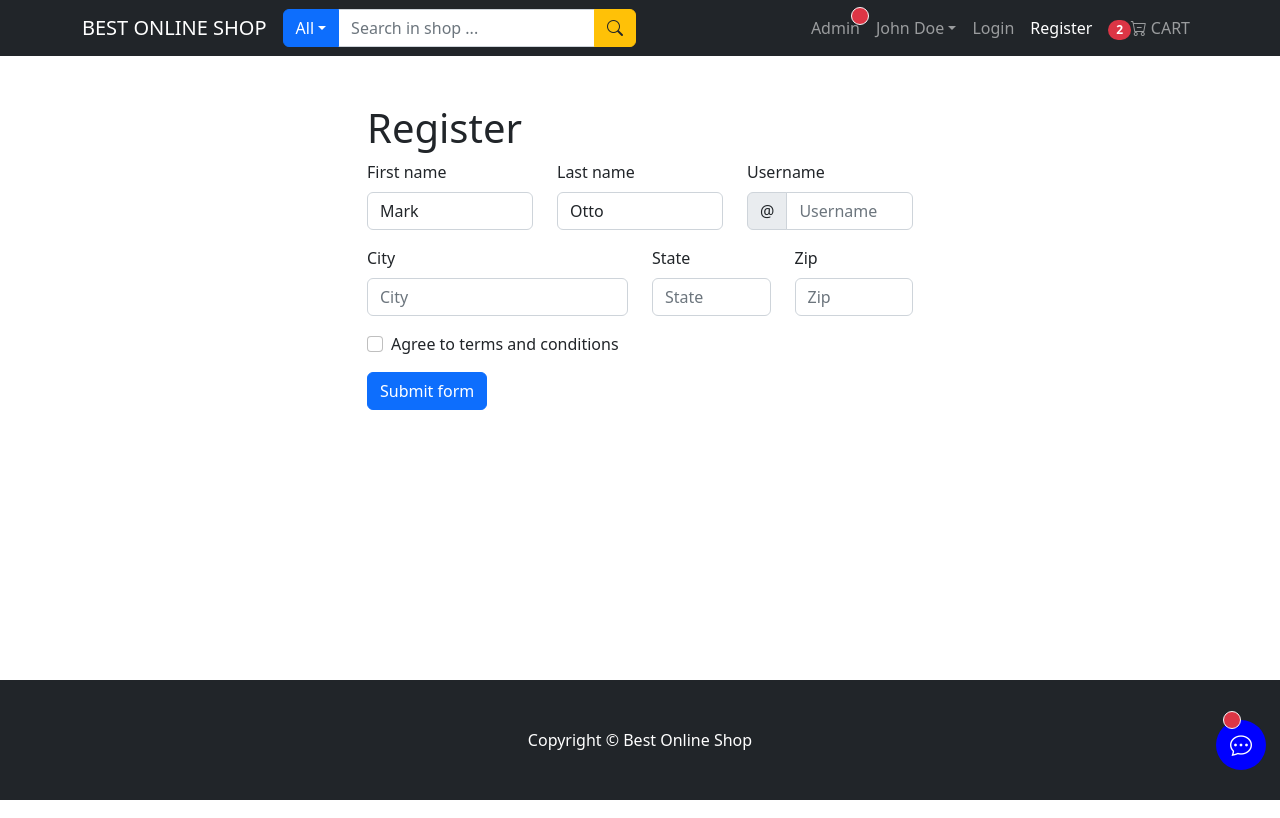
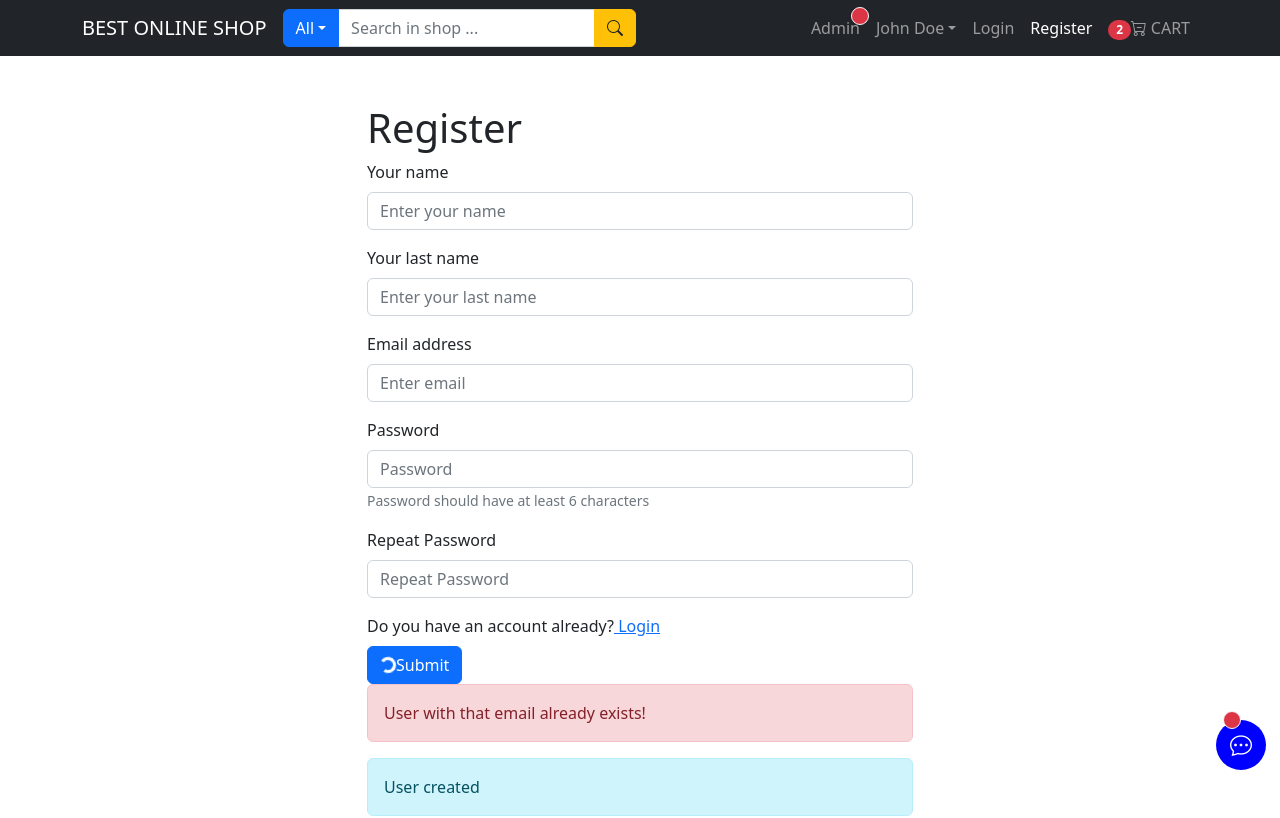
Before and after one commit to dturin1997/mern-stack-front, a React (Create React App) app: page /register in a window 1280 px wide. Shown: the top 818 px of the page. Built offline with nearby package versions, Linux system fonts and the light colour scheme.

Commit message:
Video-43-udemy: Continue Developing Register Page

```diff
--- a/src/pages/RegisterPage.js
+++ b/src/pages/RegisterPage.js
@@ -1,5 +1,7 @@
-import { Container, Row, Col, InputGroup, Form, Button } from "react-bootstrap";
+import { Container, Row, Col, Form, Button, Alert } from "react-bootstrap";
 import { useState } from "react";
+import { Link } from "react-router-dom";
+import Spinner from "react-bootstrap/Spinner";
 const RegisterPage = () => {
   const [validated, setValidated] = useState(false);
 
@@ -18,75 +20,95 @@
         <Col md={6}>
           <h1>Register</h1>
           <Form noValidate validated={validated} onSubmit={handleSubmit}>
-            <Row className="mb-3">
-              <Form.Group as={Col} md="4" controlId="validationCustom01">
-                <Form.Label>First name</Form.Label>
+            <Form.Group className="mb-3" controlId="validationCustom01">
+              <Form.Label>Your name</Form.Label>
               <Form.Control
                 required
                 type="text"
-                  placeholder="First name"
-                  defaultValue="Mark"
+                placeholder="Enter your name"
+                name="name"
               />
-                <Form.Control.Feedback>Looks good!</Form.Control.Feedback>
+              <Form.Control.Feedback type="invalid">
+                Please enter a name
+              </Form.Control.Feedback>
             </Form.Group>
-              <Form.Group as={Col} md="4" controlId="validationCustom02">
-                <Form.Label>Last name</Form.Label>
+            <Form.Group className="mb-3" controlId="formBasicLastName">
+              <Form.Label>Your last name</Form.Label>
               <Form.Control
                 required
                 type="text"
-                  placeholder="Last name"
-                  defaultValue="Otto"
-                />
-                <Form.Control.Feedback>Looks good!</Form.Control.Feedback>
-              </Form.Group>
-              <Form.Group as={Col} md="4" controlId="validationCustomUsername">
-                <Form.Label>Username</Form.Label>
-                <InputGroup hasValidation>
-                  <InputGroup.Text id="inputGroupPrepend">@</InputGroup.Text>
-                  <Form.Control
-                    type="text"
-                    placeholder="Username"
-                    aria-describedby="inputGroupPrepend"
-                    required
+                placeholder="Enter your last name"
+                name="lastName"
               />
               <Form.Control.Feedback type="invalid">
-                    Please choose a username.
-                  </Form.Control.Feedback>
-                </InputGroup>
-              </Form.Group>
-            </Row>
-            <Row className="mb-3">
-              <Form.Group as={Col} md="6" controlId="validationCustom03">
-                <Form.Label>City</Form.Label>
-                <Form.Control type="text" placeholder="City" required />
-                <Form.Control.Feedback type="invalid">
-                  Please provide a valid city.
+                Please enter your last name
               </Form.Control.Feedback>
             </Form.Group>
-              <Form.Group as={Col} md="3" controlId="validationCustom04">
-                <Form.Label>State</Form.Label>
-                <Form.Control type="text" placeholder="State" required />
+            <Form.Group className="mb-3" controlId="formBasicEmail">
+              <Form.Label>Email address</Form.Label>
+              <Form.Control
+                name="email"
+                required
+                type="email"
+                placeholder="Enter email"
+              />
               <Form.Control.Feedback type="invalid">
-                  Please provide a valid state.
+                Please anter a valid email address
               </Form.Control.Feedback>
             </Form.Group>
-              <Form.Group as={Col} md="3" controlId="validationCustom05">
-                <Form.Label>Zip</Form.Label>
-                <Form.Control type="text" placeholder="Zip" required />
+            <Form.Group className="mb-3" controlId="formBasicPassword">
+              <Form.Label>Password</Form.Label>
+              <Form.Control
+                name="password"
+                required
+                type="password"
+                placeholder="Password"
+                minLength={6}
+              />
               <Form.Control.Feedback type="invalid">
-                  Please provide a valid zip.
+                Please anter a valid password
+              </Form.Control.Feedback>
+              <Form.Text className="text-muted">
+                Password should have at least 6 characters
+              </Form.Text>
+            </Form.Group>
+            <Form.Group className="mb-3" controlId="formBasicPasswordRepeat">
+              <Form.Label>Repeat Password</Form.Label>
+              <Form.Control
+                name="confirmPassword"
+                required
+                type="password"
+                placeholder="Repeat Password"
+                minLength={6}
+              />
+              <Form.Control.Feedback type="invalid">
+                Both passwords should match
               </Form.Control.Feedback>
             </Form.Group>
+
+            <Row className="pb-2">
+              <Col>
+                Do you have an account already?
+                <Link to={"/login"}> Login </Link>
+              </Col>
             </Row>
-            <Form.Group className="mb-3">
-              <Form.Check
-                required
-                label="Agree to terms and conditions"
-                feedback="You must agree before submitting."
-                feedbackType="invalid"
+
+            <Button type="submit">
+              <Spinner
+                as="span"
+                animation="border"
+                size="sm"
+                role="status"
+                aria-hidden="true"
               />
-            </Form.Group>
-            <Button type="submit">Submit form</Button>
+              Submit
+            </Button>
+            <Alert show={true} variant="danger">
+              User with that email already exists!
+            </Alert>
+            <Alert show={true} variant="info">
+              User created
+            </Alert>
           </Form>
         </Col>
       </Row>
```
Lines whose indentation alone changed are shown as unchanged.
